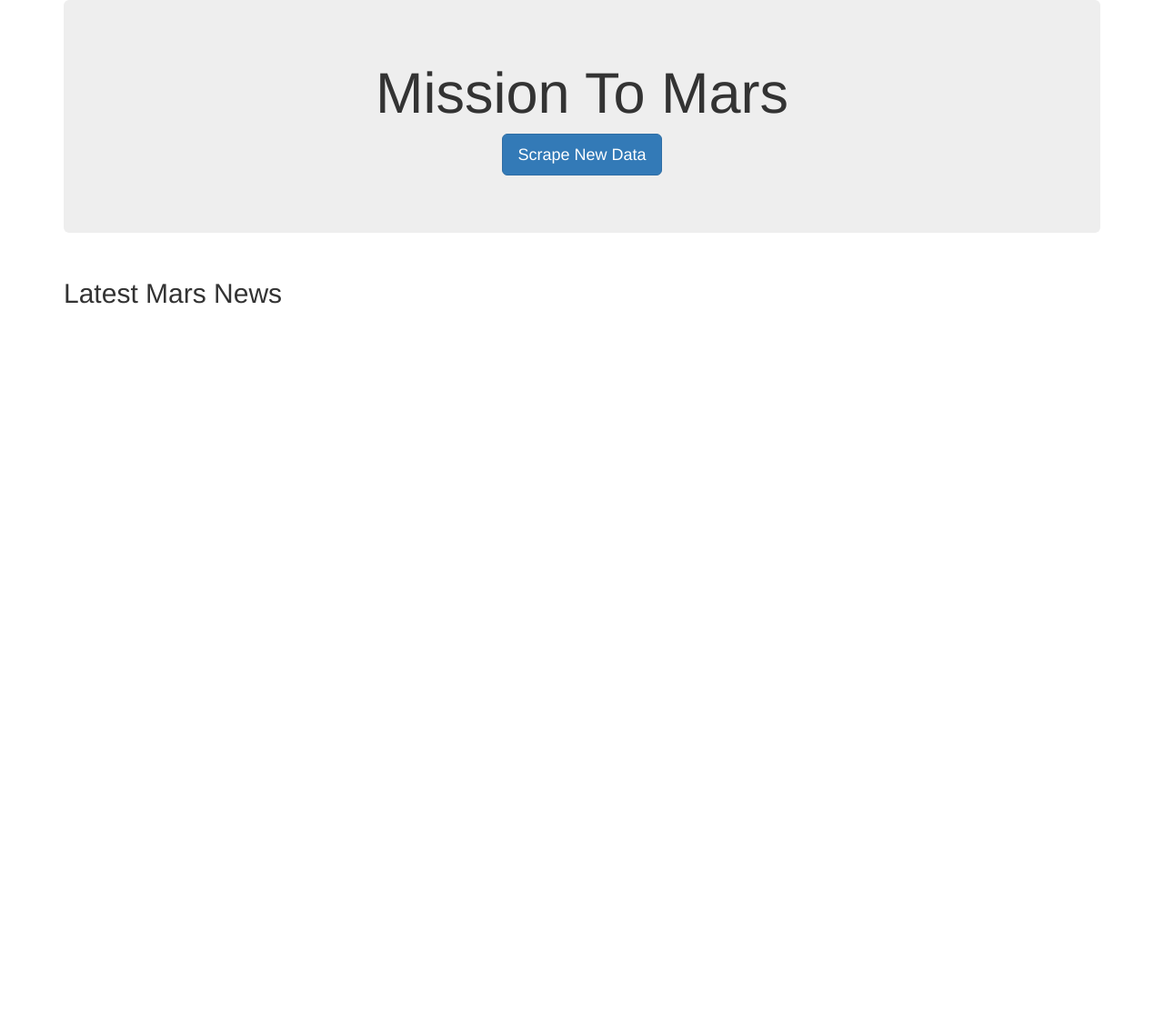
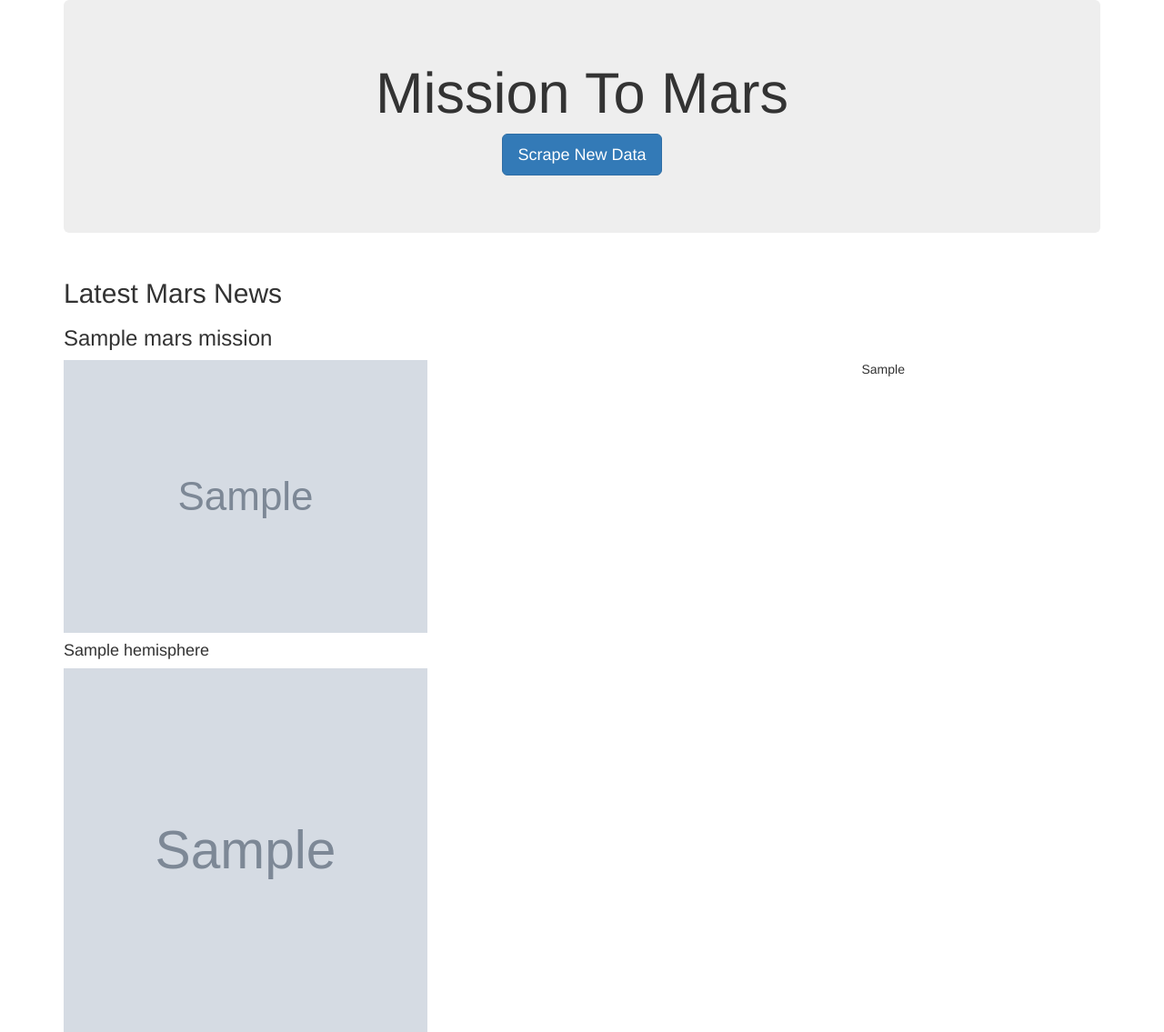
Before and after one commit to amilton11/web_scrape_challenge, a Python web app: template mission_to_mars/templates/index.html in a window 1280 px wide. Shown: the whole page at 91% size. Before the commit the page ends 334 px from the top, so only its background shows below. Run offline with Jinja, Linux system fonts and the light colour scheme; the template is opened without the code that fills it: most values are stand-ins (such as "Sample title", 1, 10 or a date in 2020); grey boxes marked "Sample" are stand-in pictures; some libraries are stand-ins or nearby versions.

Commit message:
final push

```diff
--- a/mission_to_mars/app.py
+++ b/mission_to_mars/app.py
@@ -12,6 +12,7 @@ mongo = PyMongo(app)
 @app.route("/")
 def index():
     mars_mission = mongo.db.mars.find_one()
+    print(mars_mission['mars_hemisphere'])
     return render_template("index.html", mars_mission=mars_mission)
 
 
--- a/mission_to_mars/templates/index.html
+++ b/mission_to_mars/templates/index.html
@@ -2,6 +2,7 @@
 
 <!DOCTYPE html>
 <html lang="en">
+
 <head>
   <meta charset="UTF-8">
   <meta name="viewport" content="width=device-width, initial-scale=1.0">
@@ -9,6 +10,7 @@
   <title>Mission To Mars</title>
   <link rel="stylesheet" href="https://maxcdn.bootstrapcdn.com/bootstrap/3.3.7/css/bootstrap.min.css">
 </head>
+
 <body>
   <div class="container">
     <div class="jumbotron text-center">
@@ -18,7 +20,27 @@
     <div class="row" id="mars">
       <div class="col-md-12">
         <h2 class="heading">Latest Mars News</h2>
-      <div>
+        <h3>{{mars_mission.title}}</h3>
+
+      </div>
     </div>
+    <div class="row">
+      <div class="col-md-9">
+        <img src="{{mars_mission.image_url}}" />
+      </div>
+      <div class="col-md-3">
+        {{mars_mission.mars_facts | safe}}
+      </div>
+    </div>
+    <div class="row">
+      {% for hemisphere in mars_mission.mars_hemisphere %}
+      <div class='col-md-6'>
+        <h4>{{hemisphere.title}}</h4>
+        <img src="{{hemisphere.img_url}}" height='400px' width='400px'/>
+      </div>
+      {% endfor %}
+    </div>
+  </div>
 </body>
+
 </html>
```
